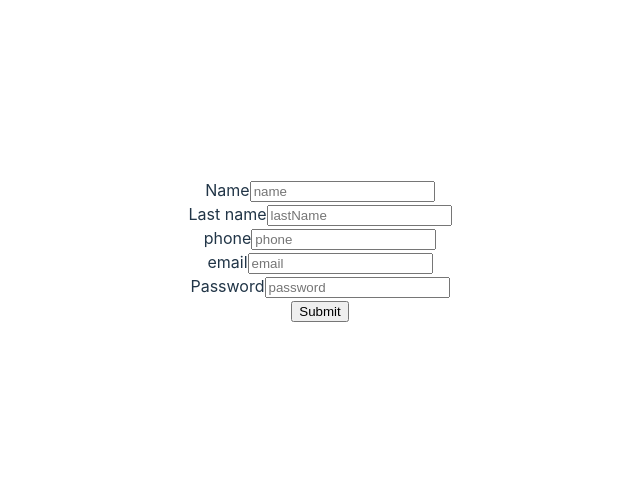
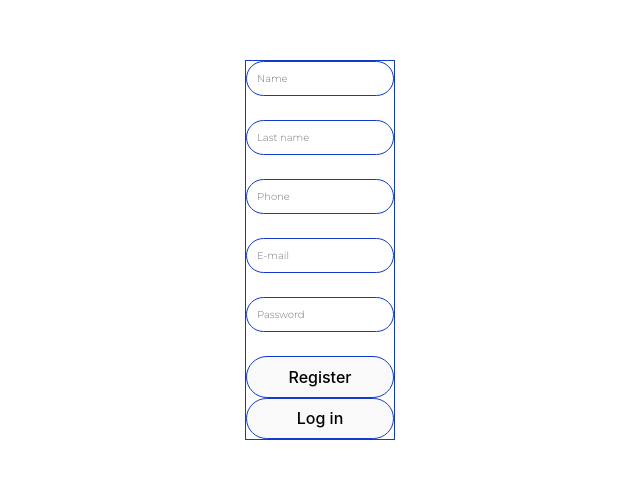
Before and after one commit to hernanortiz18/houseOfDev-src, a React (Vite) app in the folder Front/: page /register in a window 1280 px wide. Shown: the part 150-628 px from the top of the page, without its empty margins (320-960 px from the left). Built offline with nearby package versions, Linux system fonts and the light colour scheme.

Commit message:
change style register

```diff
--- a/Front/src/components/Register.jsx
+++ b/Front/src/components/Register.jsx
@@ -37,52 +37,48 @@ const Register = () => {
 
   return (
     <form onSubmit={handleSubmit} className="formRegister">
-      <label htmlFor="name">Name</label>
       <input
         value={registerData.name}
         type="text"
         name="name"
-        placeholder="name"
+        placeholder="Name"
         onChange={handleChange}
       />
       <br />
-      <label htmlFor="lastName">Last name</label>
       <input
         value={registerData.lastName}
         type="text"
         name="lastName"
-        placeholder="lastName"
+        placeholder="Last name"
         onChange={handleChange}
       />
       <br />
-      <label htmlFor="phone">phone</label>
       <input
         value={registerData.phone}
         type="text"
         name="phone"
-        placeholder="phone"
+        placeholder="Phone"
         onChange={handleChange}
       />
       <br />
-      <label htmlFor="email">email</label>
       <input
         value={registerData.email}
         type="text"
         name="email"
-        placeholder="email"
+        placeholder="E-mail"
         onChange={handleChange}
       />
       <br />
-      <label htmlFor="password">Password</label>
       <input
         value={registerData.password}
         type="password"
         name="password"
-        placeholder="password"
+        placeholder="Password"
         onChange={handleChange}
       />
       <br />
-      <input type="submit" />
+      <button type="submit">Register</button>
+      <button>Log in</button>
     </form>
   );
 };
--- a/Front/src/styles/register.scss
+++ b/Front/src/styles/register.scss
@@ -0,0 +1,18 @@
+@import url("https://fonts.googleapis.com/css2?family=Montserrat:wght@300&display=swap");
+
+.formRegister {
+  display: flex;
+  flex-direction: column;
+  border: solid 1px #123ac8;
+  input {
+    font-family: "Montserrat", sans-serif;
+    padding: 10px;
+    font-size: 10px;
+    border: solid 1px #123ac8;
+    border-radius: 999px;
+  }
+  button {
+    border: solid 1px #123ac8;
+    border-radius: 999px;
+  }
+}
```
Also changed, not shown: Front/src/commons/login.jsx (added).
